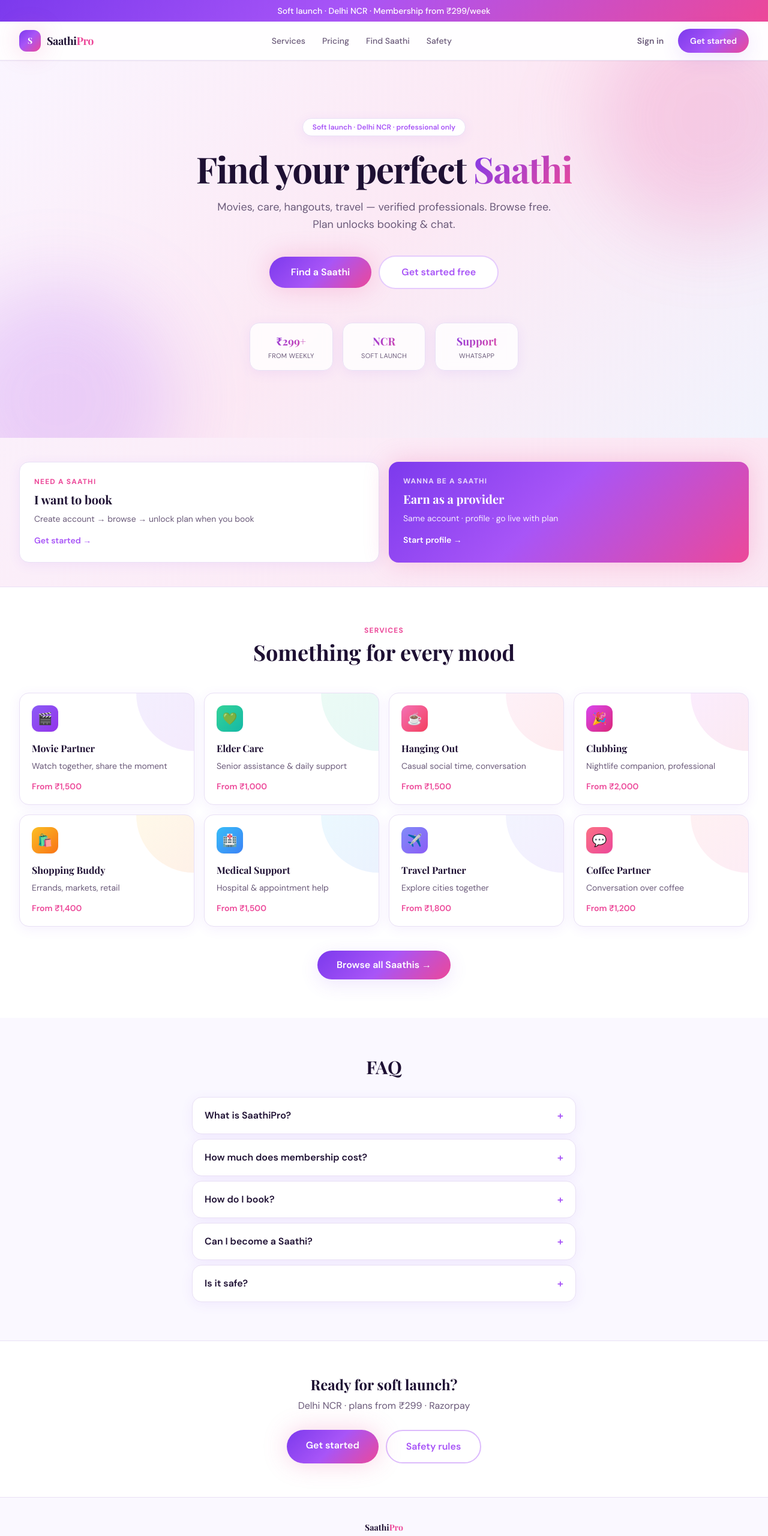
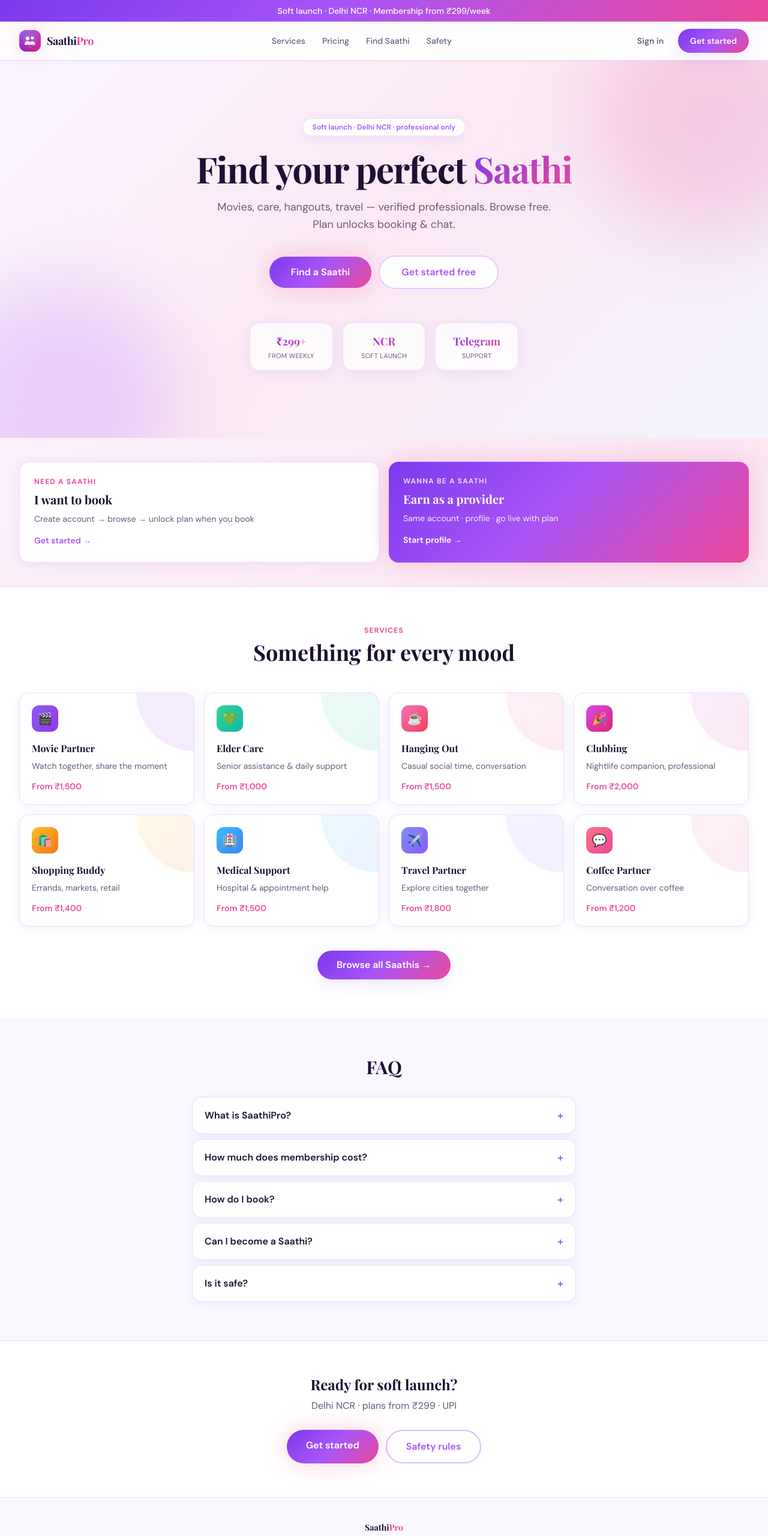
Before and after one commit to ima665931-spec/saathipro, a Next.js app: page / in a window 1280 px wide. Shown: the top 2561 px of the page at 60% size. Built offline with nearby package versions, Linux system fonts and the light colour scheme.

Commit message:
Home: Telegram support + UPI (no WhatsApp/Razorpay copy)

```diff
--- a/src/app/page.tsx
+++ b/src/app/page.tsx
@@ -22,7 +22,7 @@ const faqs = [
   },
   {
     q: "How much does membership cost?",
-    a: "Weekly ₹299 · Monthly ₹499 · Half-year ₹999 · Yearly ₹1499. Pay via Razorpay (UPI / cards). Browse is free; plan unlocks booking & chat.",
+    a: "Weekly ₹299 · Monthly ₹499 · Half-year ₹999 · Yearly ₹1499. Pay via UPI (manual verification). Browse is free; plan unlocks booking & chat.",
   },
   {
     q: "How do I book?",
@@ -34,7 +34,7 @@ const faqs = [
   },
   {
     q: "Is it safe?",
-    a: "Read our Safety page. Public places preferred, report issues on WhatsApp support. Professional boundaries only.",
+    a: "Read our Safety page. Public places preferred, report issues on Telegram support (@SaathiProSupport). Professional boundaries only.",
   },
 ];
 
@@ -51,8 +51,9 @@ export default function Home() {
         <div className="max-w-7xl mx-auto px-4 sm:px-6 lg:px-8">
           <div className="flex items-center justify-between h-16">
             <Link href="/" className="flex items-center gap-2.5">
-              <div className="w-9 h-9 rounded-xl bg-brand-gradient flex items-center justify-center text-white font-display font-bold text-sm shadow-glow">
-                S
+              <div className="w-9 h-9 rounded-xl bg-brand-gradient flex items-center justify-center text-white font-display font-bold text-sm shadow-glow overflow-hidden">
+                {/* eslint-disable-next-line @next/next/no-img-element */}
+                <img src="/icons/icon.svg" alt="" className="w-full h-full object-cover" />
               </div>
               <span className="font-display text-lg font-bold text-ink tracking-tight">
                 Saathi<span className="text-pink">Pro</span>
@@ -110,7 +111,7 @@ export default function Home() {
               {[
                 { value: "₹299+", label: "From weekly" },
                 { value: "NCR", label: "Soft launch" },
-                { value: "Support", label: "WhatsApp" },
+                { value: "Telegram", label: "Support" },
               ].map((stat) => (
                 <div key={stat.label} className="bg-white/80 backdrop-blur rounded-2xl border border-border p-4 shadow-card">
                   <div className="font-display text-lg font-bold text-brand-gradient">{stat.value}</div>
@@ -198,7 +199,7 @@ export default function Home() {
       <section className="py-14 bg-white border-t border-border text-center">
         <div className="max-w-xl mx-auto px-4">
           <h2 className="font-display text-2xl font-bold text-ink">Ready for soft launch?</h2>
-          <p className="mt-2 text-ink-muted">Delhi NCR · plans from ₹299 · Razorpay</p>
+          <p className="mt-2 text-ink-muted">Delhi NCR · plans from ₹299 · UPI</p>
           <div className="mt-7 flex flex-col sm:flex-row gap-3 justify-center">
             <Link href="/register" className="btn-brand px-8 py-3.5 rounded-full shadow-glow">Get started</Link>
             <Link href="/safety" className="px-8 py-3.5 border-2 border-accent/40 text-accent font-semibold rounded-full hover:bg-pink-soft/50 transition">Safety rules</Link>
```
